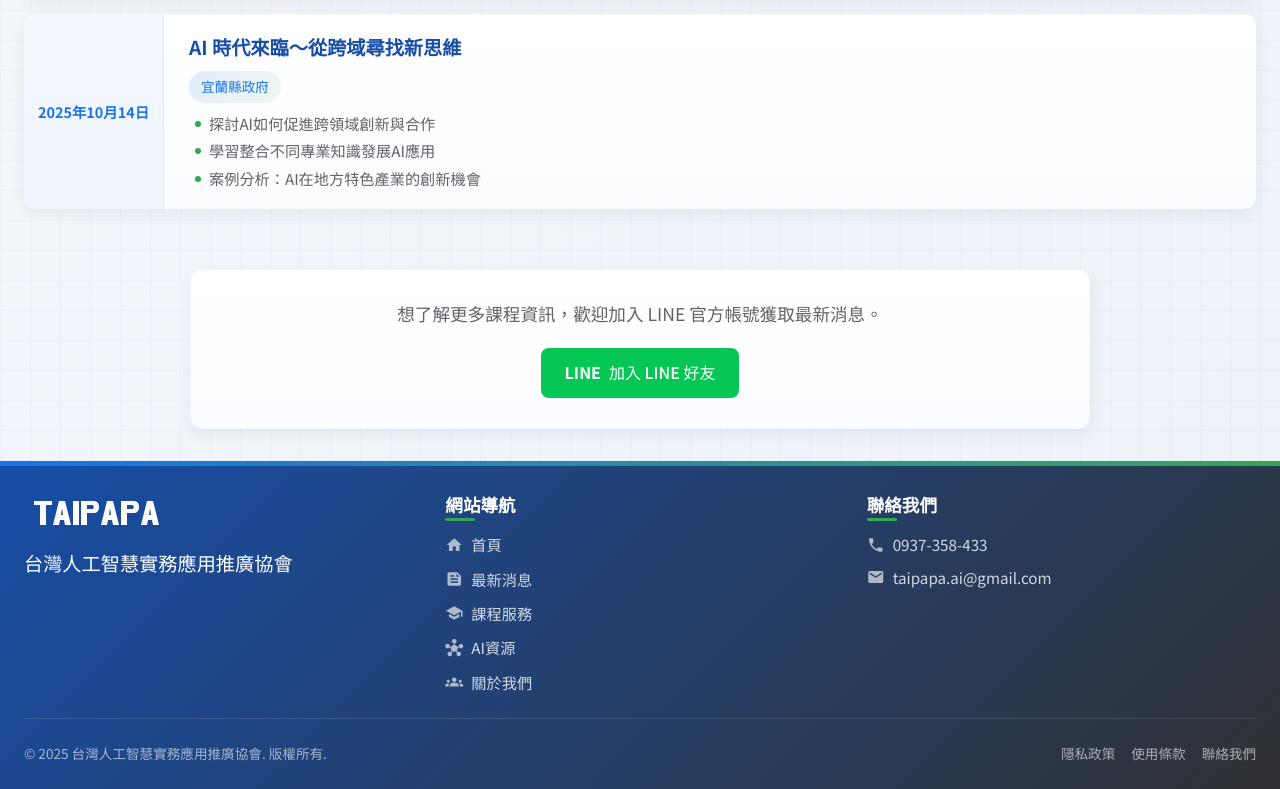
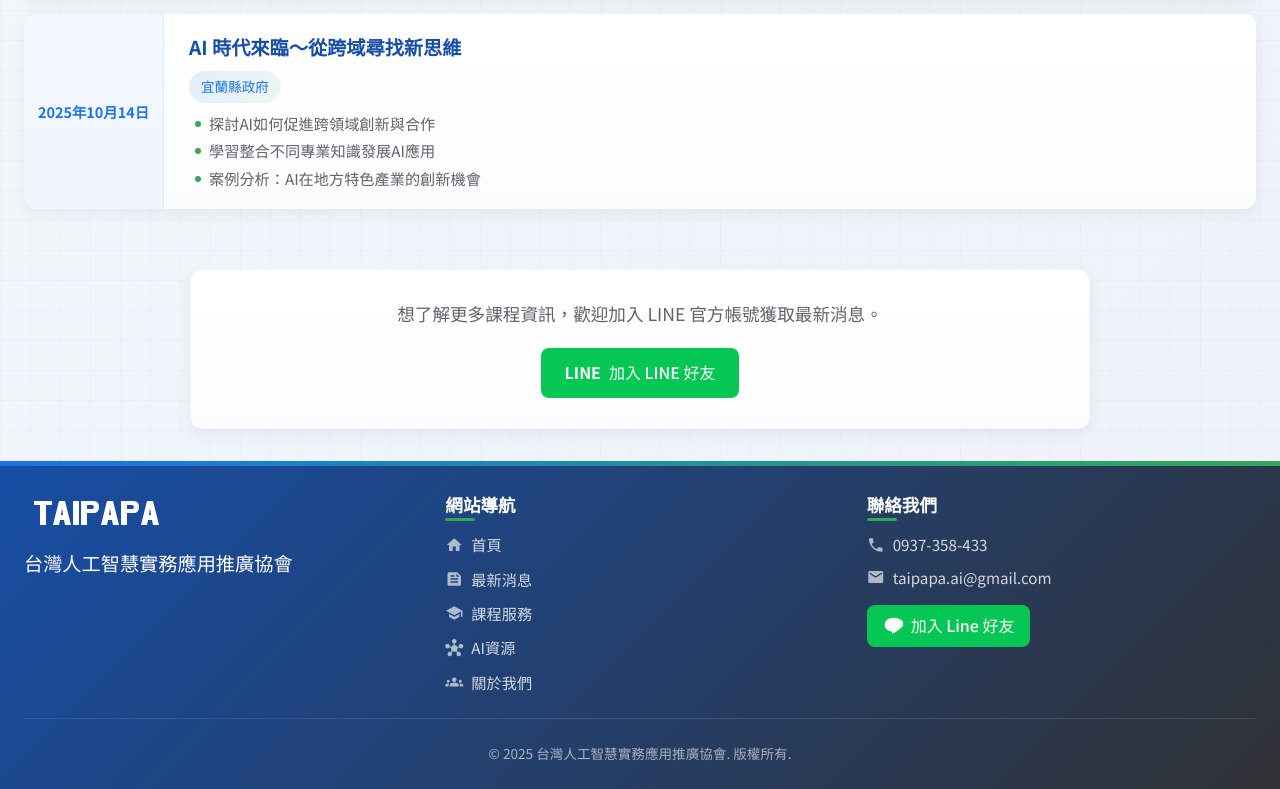
Before and after one commit to lichungtsai611/angular-taipapa, an Angular app: page /news in a window 1280 px wide. Shown: the part 2344-3133 px from the top of the page. Built offline with nearby package versions, Linux system fonts and the light colour scheme.

Commit message:
更新 footer：增加 Line 加好友連結，移除不需要的頁面連結

```diff
--- a/src/app/shared/footer/footer.component.html
+++ b/src/app/shared/footer/footer.component.html
@@ -37,16 +37,15 @@
           <span class="material-icons contact-icon">email</span>
           {{ contactInfo.email }}
         </p>
+        <a href="https://line.me/ti/p/@930plzaf" target="_blank" class="line-btn">
+          <img src="assets/line-icon.svg" alt="Line" class="line-icon">
+          加入 Line 好友
+        </a>
       </div>
     </div>
 
     <div class="footer-bottom">
       <p>&copy; {{ currentYear }} 台灣人工智慧實務應用推廣協會. 版權所有.</p>
-      <div class="footer-links">
-        <a href="#" class="footer-link">隱私政策</a>
-        <a href="#" class="footer-link">使用條款</a>
-        <a href="#" class="footer-link">聯絡我們</a>
-      </div>
     </div>
   </div>
 </footer>
--- a/src/app/shared/footer/footer.component.scss
+++ b/src/app/shared/footer/footer.component.scss
@@ -143,10 +143,35 @@
   }
 }
 
+.line-btn {
+  background-color: #06C755;
+  color: white;
+  padding: 8px 16px;
+  border-radius: var(--border-radius-md);
+  text-decoration: none;
+  font-weight: 500;
+  display: inline-flex;
+  align-items: center;
+  transition: all 0.3s ease;
+  margin-top: var(--spacing-sm);
+
+  &:hover {
+    background-color: #05A847;
+    transform: translateY(-2px);
+    box-shadow: 0 4px 8px rgba(0, 0, 0, 0.2);
+  }
+
+  .line-icon {
+    width: 20px;
+    height: 20px;
+    margin-right: 8px;
+  }
+}
+
 /* 底部區域 */
 .footer-bottom {
   display: flex;
-  justify-content: space-between;
+  justify-content: center;
   align-items: center;
   flex-wrap: wrap;
   gap: var(--spacing-md);
@@ -163,25 +188,3 @@
   font-size: 0.85rem;
   color: rgba(255, 255, 255, 0.6);
 }
-
-.footer-links {
-  display: flex;
-  gap: var(--spacing-md);
-
-  @media (max-width: 768px) {
-    flex-direction: column;
-    gap: var(--spacing-xs);
-  }
-}
-
-.footer-link {
-  color: rgba(255, 255, 255, 0.6);
-  text-decoration: none;
-  font-size: 0.85rem;
-  transition: color 0.3s ease;
-
-  &:hover {
-    color: white;
-    text-decoration: underline;
-  }
-}
```
